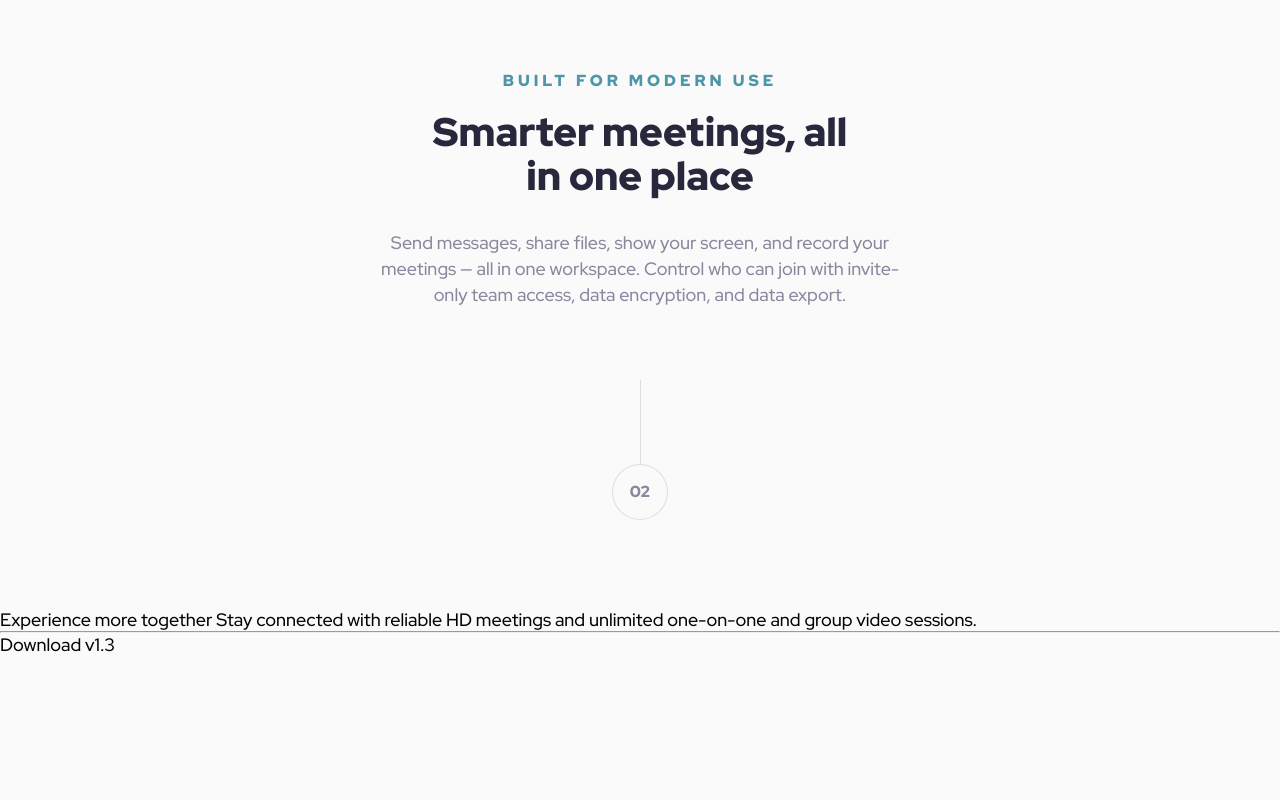
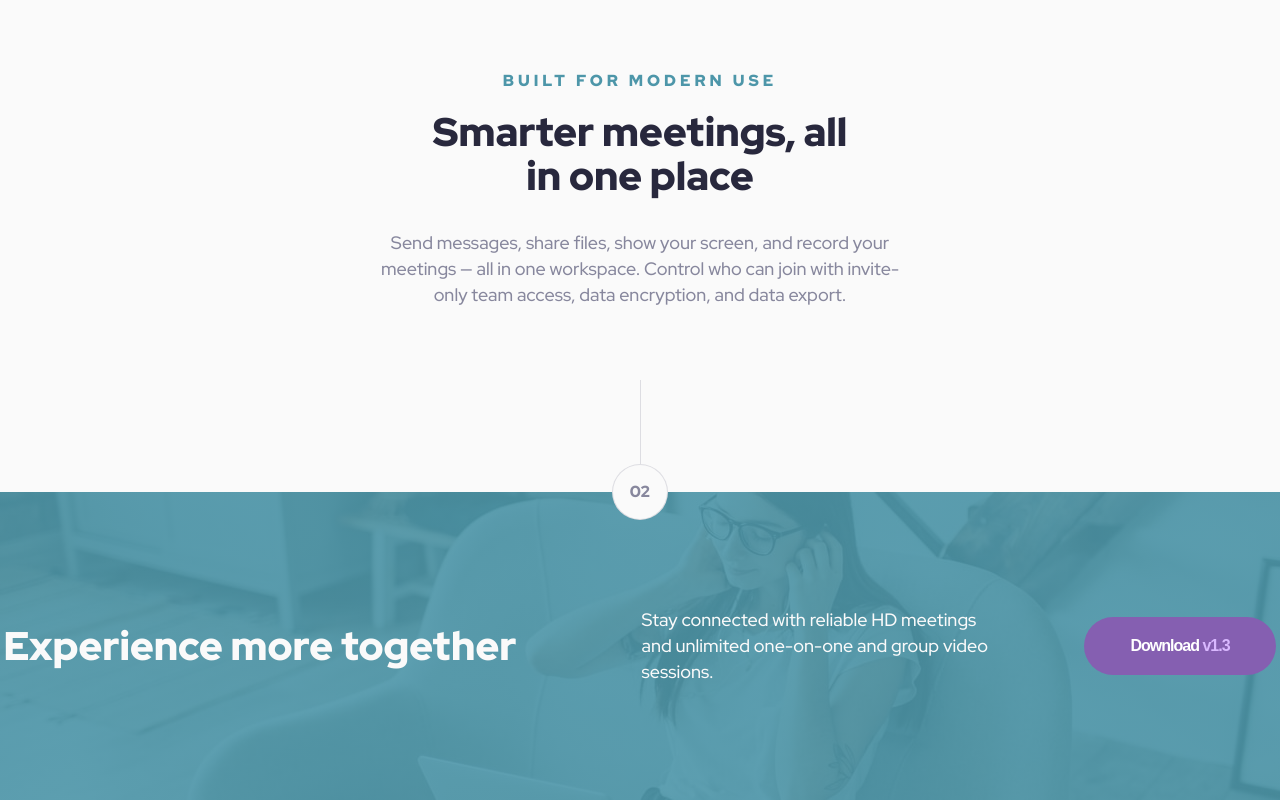
Before and after one commit to hebaghazali/meet-landing-page, a website: page index.html in a window 1280 px wide. Shown: the part 1068-1868 px from the top of the page. Before the commit the page ends 1724 px from the top, so only its background shows below. Drawn offline with Linux system fonts and the light colour scheme.

Commit message:
Add the Footer Section

```diff
--- a/index.html
+++ b/index.html
@@ -70,9 +70,16 @@
       <div class="section-border__vertical-line"></div>
       <div class="section-border__number">02</div>
     </div>
-    Experience more together Stay connected with reliable HD meetings and
-    unlimited one-on-one and group video sessions.
-    <hr />
-    Download v1.3
+
+    <div class="wrap">
+      <footer class="footer">
+        <h2 class="footer__heading">Experience more together</h2>
+        <p class="footer__paragraph">
+          Stay connected with reliable HD meetings and unlimited one-on-one and
+          group video sessions.
+        </p>
+        <button class="btn btn-secondary">Download <span>v1.3</span></button>
+      </footer>
+    </div>
   </body>
 </html>
--- a/sass/components/_section_border.scss
+++ b/sass/components/_section_border.scss
@@ -32,6 +32,6 @@
 
   &--p2 {
     margin-top: 72px;
-    margin-bottom: 88px;
+    margin-bottom: -28px;
   }
 }
--- /dev/null
+++ b/sass/layout/_footer.scss
@@ -0,0 +1,22 @@
+.footer {
+  display: flex;
+  justify-content: center;
+  align-items: center;
+  height: 308px;
+  background-image: linear-gradient(to right,
+      rgba($color-primary, 0.9),
+      rgba($color-primary, 0.9)),
+    url(../../assets/desktop/image-footer.jpg);
+  background-repeat: no-repeat;
+  background-size: cover;
+
+  &__heading {
+    color: $light-color;
+  }
+
+  &__paragraph {
+    width: 350px;
+    color: $light-color;
+    margin: 0 92px 0 125px;
+  }
+}
--- a/sass/main.scss
+++ b/sass/main.scss
@@ -9,3 +9,4 @@
 
 @import "layout/header";
 @import "layout/middle-section";
+@import "layout/footer";
```
Also changed, not shown: css/style.css.
